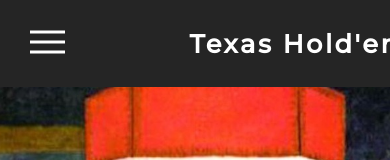
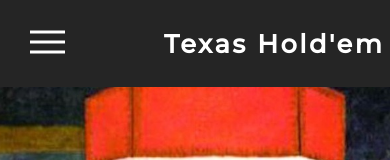
Before and after one commit to peters04/texas-hold-em-page, a plain HTML site: page index.html in a window 390 px wide. Shown: the top 160 px of the page. Drawn offline with Linux system fonts and the light colour scheme.

Commit message:
Update index.css

```diff
--- a/index.css
+++ b/index.css
@@ -334,6 +334,10 @@ footer a:hover {
         transition: transform .3s .1s ease-in-out;
     }
 
+    .main-h {
+        margin-right: 1em;
+    }
+
     .hamburger--active {
         transform: translatex(250px);
     }
```
